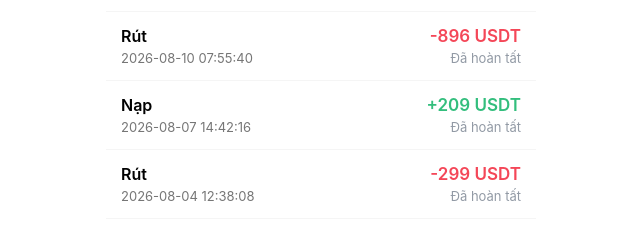
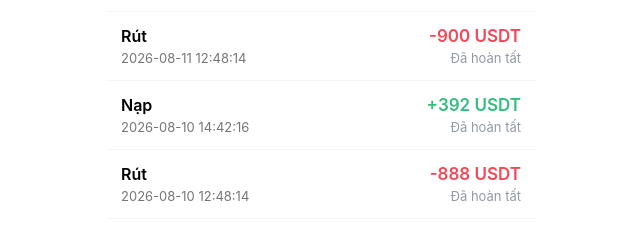
Before and after one commit to Duythang220911/binance, a React app: page assets-history.html in a window 1280 px wide. Shown: the part 204-434 px from the top of the page, 319-959 px from the left. Built offline with nearby package versions, Linux system fonts and the light colour scheme.

Commit message:
Update assets-history.html

```diff
--- a/assets-history.html
+++ b/assets-history.html
@@ -89,10 +89,10 @@
                 <div class="item-left">
                     <div class="item-name">Rút</div>
                     <!-- <div class="item-desc">Bán</div> -->
-                    <div class="item-time">2026-08-10 07:55:40 </div>
+                    <div class="item-time">2026-08-11 12:48:14 </div>
                 </div>
                 <div class="item-right" >
-                    <div class="amount sell">-896 USDT</div>
+                    <div class="amount sell">-900 USDT</div>
                     <!-- <div class="fiat-amount">+5,000,000 VND</div> -->
                     <div class="status-done">Đã hoàn tất</div>
                 </div>
@@ -103,10 +103,10 @@
                 <div class="item-left">
                     <div class="item-name">Nạp</div>
                     <!-- <div class="item-desc">Nhận tiền mã hóa</div> -->
-                    <div class="item-time">2026-08-07 14:42:16</div>
+                    <div class="item-time">2026-08-10 14:42:16</div>
                 </div>
                 <div class="item-right">
-                    <div class="amount receive">+209 USDT</div>
+                    <div class="amount receive">+392 USDT</div>
                     <div class="user-id">Đã hoàn tất</div>
                 </div>
             </div>
@@ -115,10 +115,10 @@
                 <div class="item-left">
                     <div class="item-name">Rút</div>
                     <!-- <div class="item-desc">Bán</div> -->
-                    <div class="item-time">2026-08-04 12:38:08 </div>
+                    <div class="item-time">2026-08-10 12:48:14 </div>
                 </div>
                 <div class="item-right" >
-                    <div class="amount sell">-299 USDT</div>
+                    <div class="amount sell">-888 USDT</div>
                     <!-- <div class="fiat-amount">+5,000,000 VND</div> -->
                     <div class="status-done">Đã hoàn tất</div>
                 </div>
```
